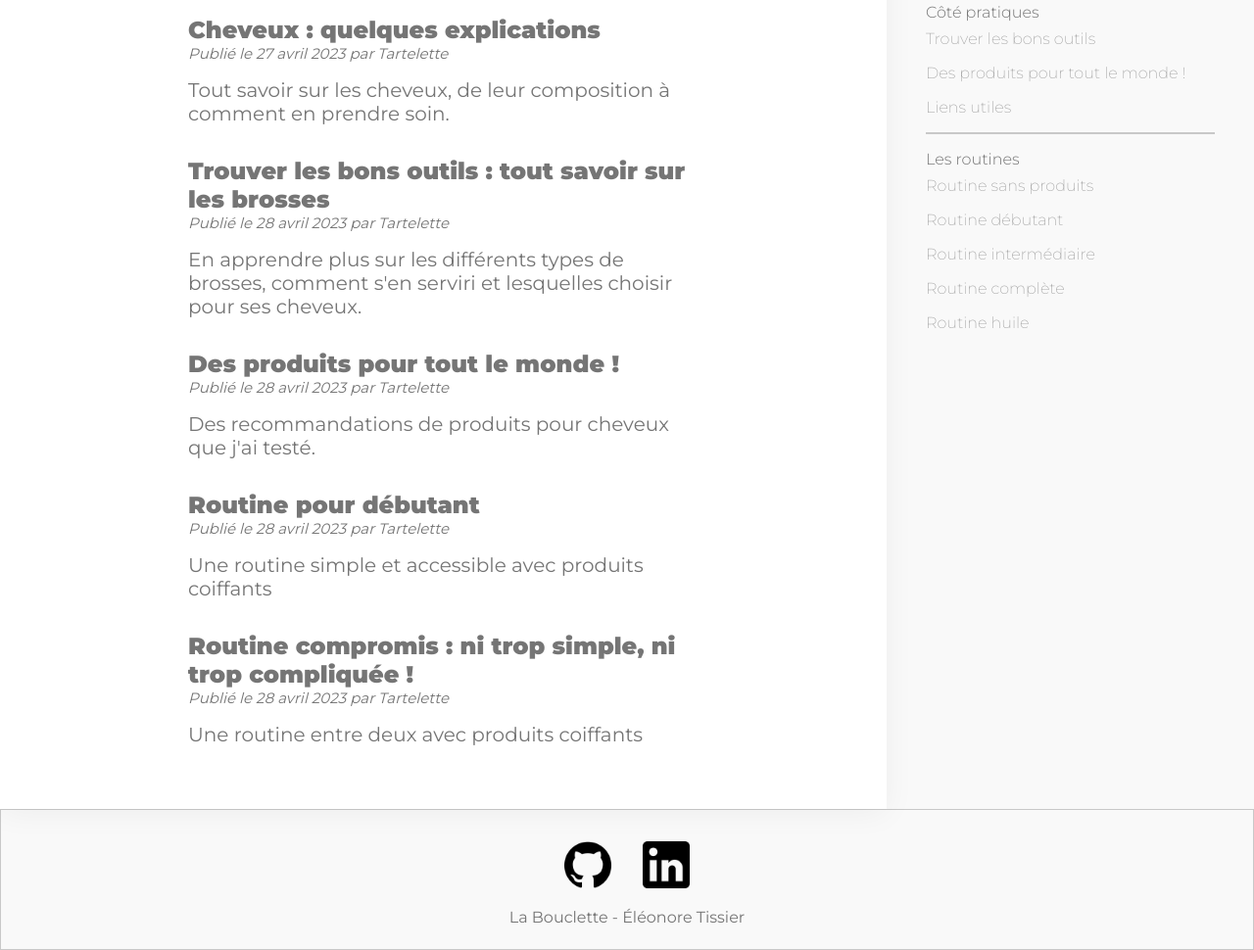
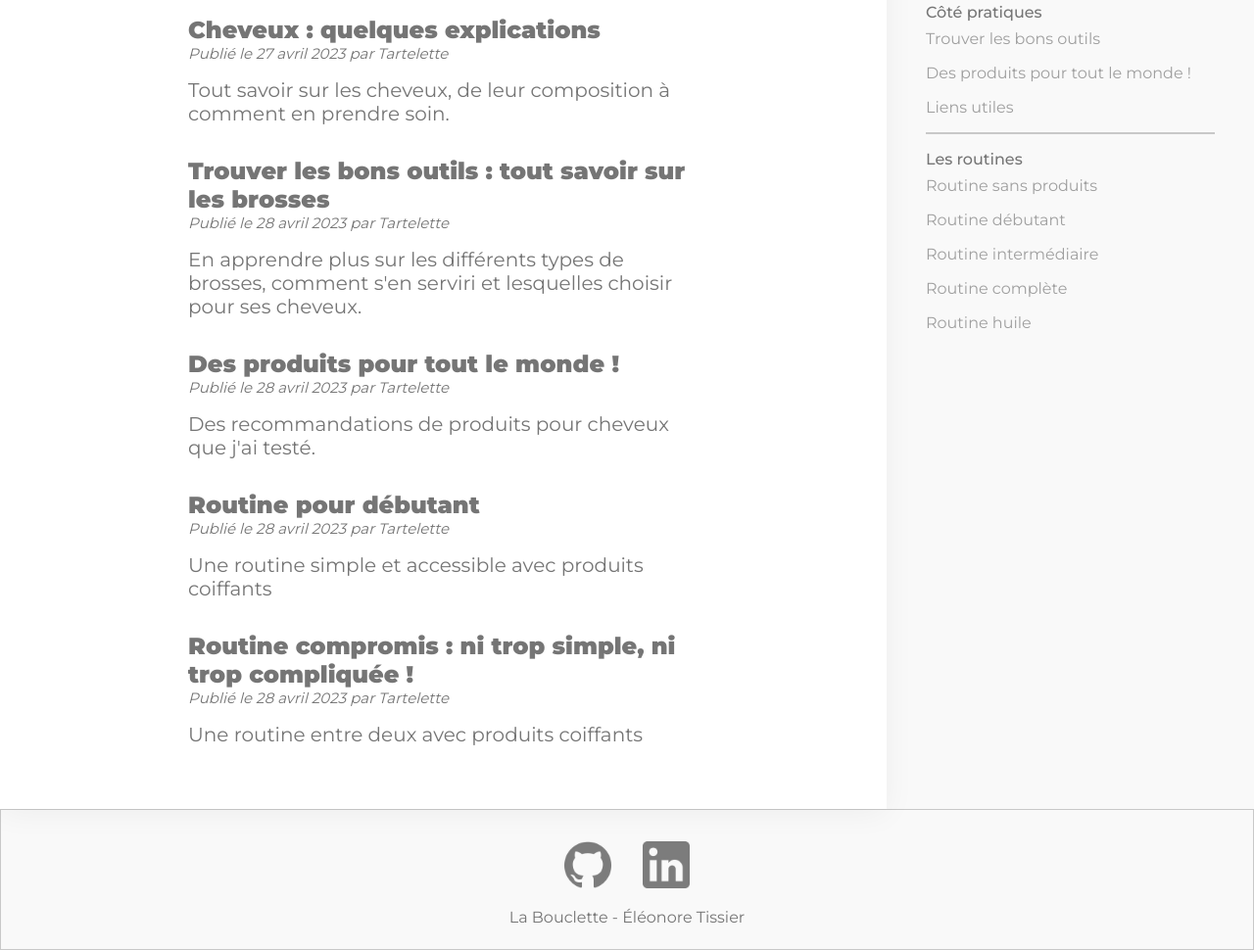
Before and after one commit to eleonore-tissier/la_bouclette, a plain HTML site: page index.html in a window 1280 px wide. Shown: the part 773-1743 px from the top of the page at 98% size. Drawn offline with Linux system fonts and the light colour scheme.

Commit message:
Corrections hovers and visibility

```diff
--- a/index.html
+++ b/index.html
@@ -107,8 +107,8 @@
     </main>
     <footer class="footer">
         <div class="link">
-            <a href="https://github.com/eleonore-tissier" class="github"><img src="img/github_logo.png" alt="logo de Github"></a>
-            <a href="" class="linkedin"><img src="img/linkedin_logo.png" alt="logo de Linkedin"></a>
+            <a href="https://github.com/eleonore-tissier" target="_blank" class="github"><img src="img/github_logo.png" alt="logo de Github"></a>
+            <a href="https://www.linkedin.com/in/%C3%A9l%C3%A9onore-tissier-5701671b9?lipi=urn%3Ali%3Apage%3Ad_flagship3_profile_view_base_contact_details%3Bkb2sJ3%2FhRuSwC%2B1hsYocTQ%3D%3D" target="_blank" class="linkedin"><img src="img/linkedin_logo.png" alt="logo de Linkedin"></a>
         </div>
         <p>La Bouclette - Éléonore Tissier</p>
     </footer>
--- a/style.css
+++ b/style.css
@@ -10,7 +10,7 @@
     font-weight: 700;
 } */
 
-@import url('https://fonts.googleapis.com/css2?family=Montserrat:wght@100;200;300;400;700;800;900&display=swap');
+@import url('https://fonts.googleapis.com/css2?family=Montserrat:wght@200;300;400;500;700;800;900&display=swap');
 
 *{
     box-sizing: border-box;
@@ -76,6 +76,10 @@ h2 {
     display: flex;
     gap: 6rem;
     margin-top: 1rem;
+}
+
+.nav-bar div a:hover {
+    text-decoration: underline;
 }
 
 a {
@@ -151,7 +155,7 @@ a {
 }
 
 .sidebar ul h3 {
-    font-weight: 300;
+    font-weight: 500;
     margin-top: 1rem;
 }
 
@@ -162,7 +166,11 @@ a {
 
 .sidebar ul li {
     padding-bottom: 1rem;
-    font-weight: 200;
+    font-weight: 400;
+}
+
+.sidebar ul li:hover {
+    font-weight: 500;
 }
 
 .sidebar li:first-of-type {
@@ -265,6 +273,19 @@ a {
     justify-content: center;
 }
 
+.github,
+.linkedin {
+    opacity: 0.5;
+}
+
+.github:hover {
+    opacity: 1;
+}
+
+.linkedin:hover {
+    opacity: 1;
+}
+
 .footer img {
     width: 3rem;
 }
```
